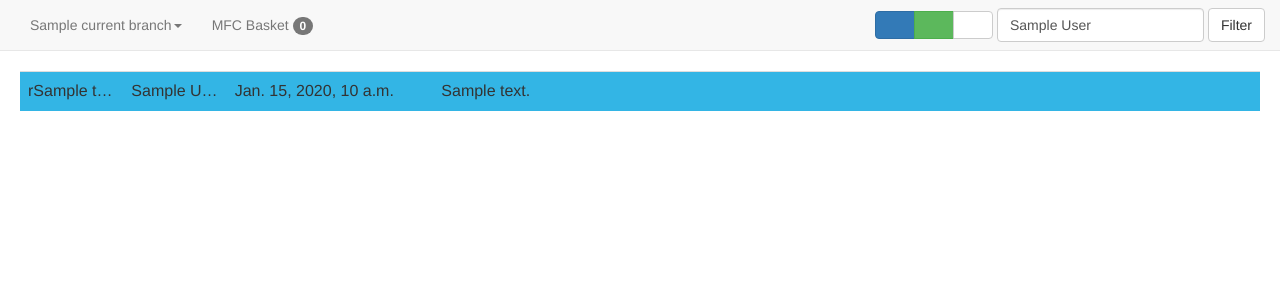
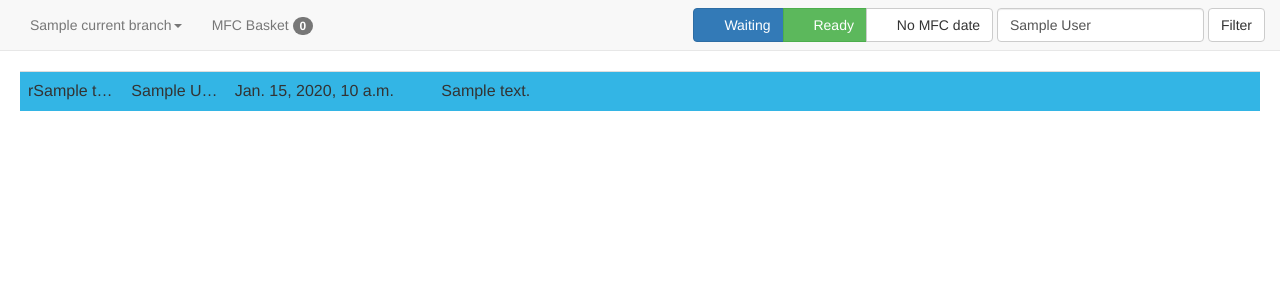
Before and after one commit to freebsd/mfctracker, a Django app: template templates/mfctracker/index.html in a window 1280 px wide. Shown: the top 300 px of the page. Run offline with Django 3.2, Linux system fonts and the light colour scheme; the template is opened without the code that fills it: most values are stand-ins (such as "Sample title", 1, 10 or a date in 2020); some libraries are stand-ins or nearby versions.

Commit message:
Add legend to filter

```diff
--- a/templates/mfctracker/index.html
+++ b/templates/mfctracker/index.html
@@ -66,13 +66,13 @@ $( document ).ready(function() {
         {% csrf_token %}
         <div class="btn-group" data-toggle="buttons">
         <label class="btn btn-primary filter {{ waiting_active }}">
-            <input type="checkbox" autocomplete="off" name="filter_waiting" {{ waiting_checked }}><span class="glyphicon glyphicon-ok"></span>
+            <input type="checkbox" autocomplete="off" name="filter_waiting" {{ waiting_checked }}><span class="glyphicon glyphicon-ok"></span> Waiting
         </label>
         <label class="btn btn-success filter {{ ready_active }}">
-            <input type="checkbox" autocomplete="off" name="filter_ready" {{ ready_checked }}><span class="glyphicon glyphicon-ok"></span>
+            <input type="checkbox" autocomplete="off" name="filter_ready" {{ ready_checked }}><span class="glyphicon glyphicon-ok"></span> Ready
         </label>
         <label class="btn btn-default filter {{ other_active }}">
-            <input type="checkbox" autocomplete="off" name="filter_other" {{ other_checked }}><span class="glyphicon glyphicon-ok"></span>
+            <input type="checkbox" autocomplete="off" name="filter_other" {{ other_checked }}><span class="glyphicon glyphicon-ok"></span> No MFC date
         </label>
         </div>
         <div class="form-group">
```
